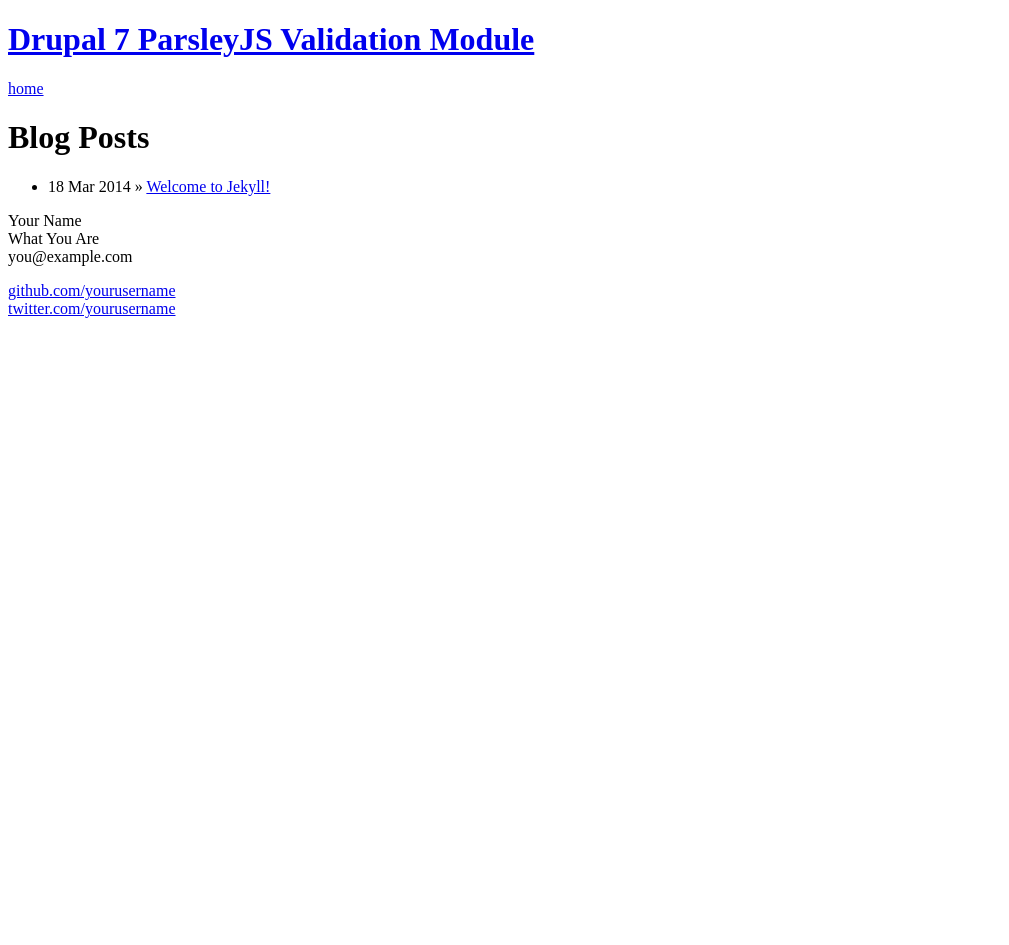
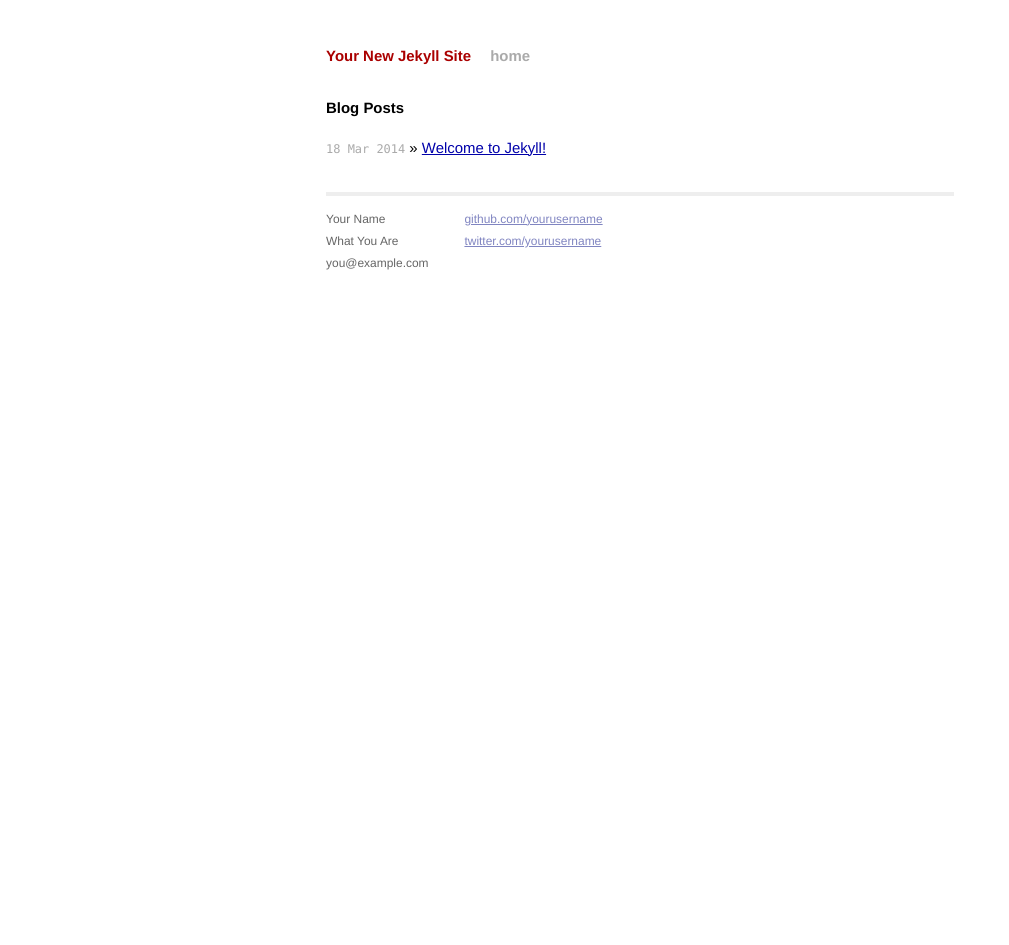
Before and after one commit to MuhammadReda/drupal7-parsleyjs-validate, a Jekyll site: the page built from index.html, in a window 1280 px wide. Shown: the whole page, without its empty margins (0-1009 px from the left). Built offline with Jekyll 4.4.1, drawn with Linux system fonts in a browser that asks for light colours; Markdown is read by kramdown in place of the engine named in the settings; before the commit the page ends 900 px from its top, so only the background shows below that.

Commit message:
Revert "Updated jekyll configuration file."
This reverts commit 0841bdfd91cfbc51b754058f2e312feec9bc8c14.

```diff
--- a/_config.yml
+++ b/_config.yml
@@ -1,18 +1,3 @@
-name: Drupal 7 ParsleyJS Validation Module
+name: Your New Jekyll Site
 markdown: redcarpet
 pygments: true
-
-exclude: [
-	'bower_components',
-	'scss',
-	'css',
-	'js',
-	'node_modules',
-	'Gruntfile.js',
-	'package.json',
-	'config.rb',
-	'bower.json',
-	'README.md'
-]
-include: ['.htaccess']
-keep_files: ['.git']
```
